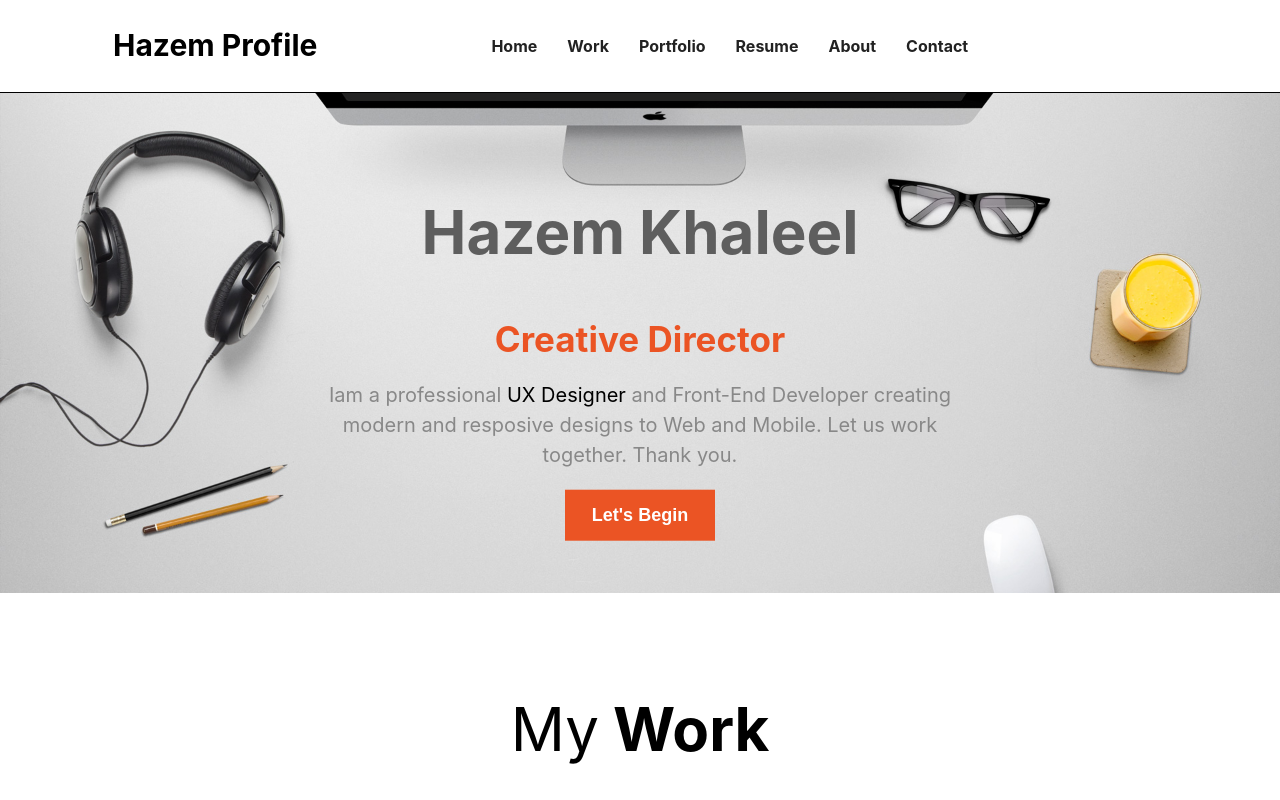
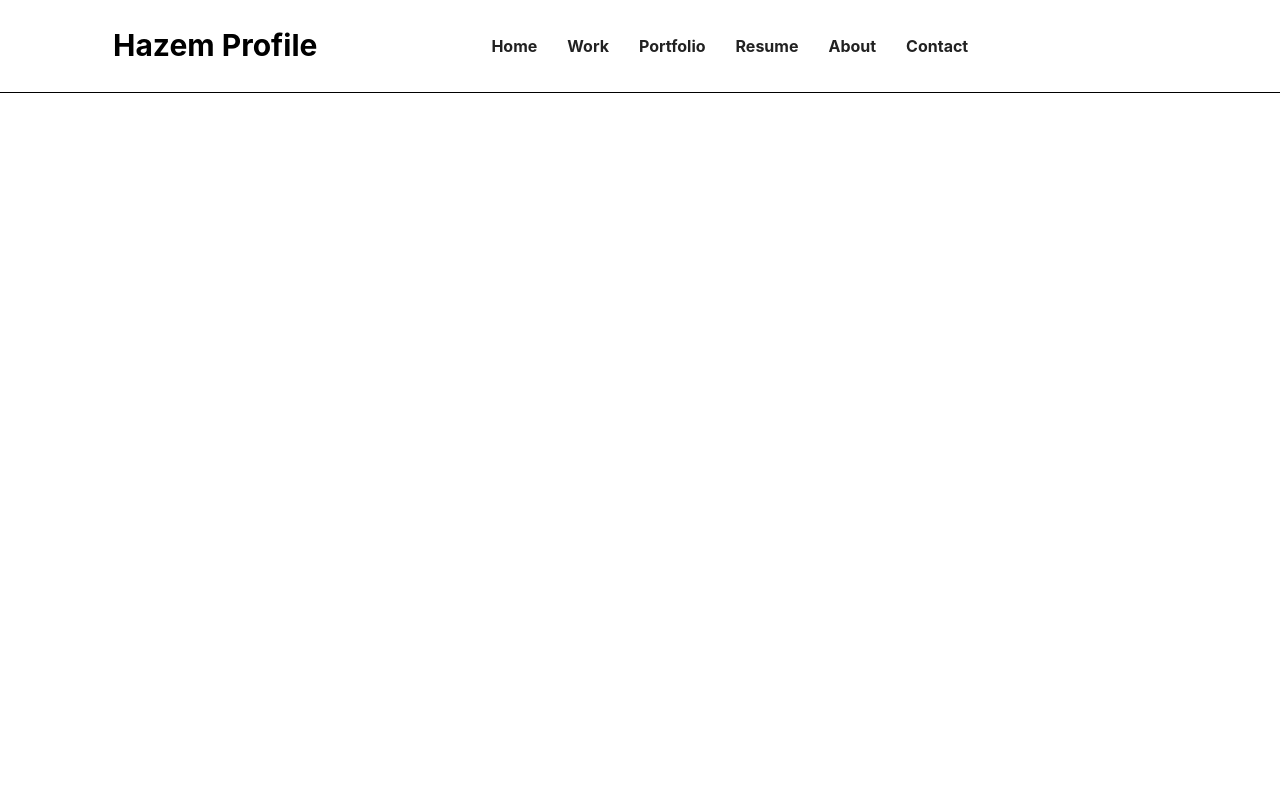
Before and after one commit to shhm8905/template-3, a React (Create React App) app: page / in a window 1280 px wide. Shown: the top 800 px of the page. Built offline with nearby package versions, Linux system fonts and the light colour scheme.

Commit message:
update app.js

```diff
--- a/src/App.js
+++ b/src/App.js
@@ -11,7 +11,7 @@ class App extends Component {
     return (
       <BrowserRouter>
         <Navbar />
-        <Route exact path="/" component={Index} />
+        <Route exact path="/template" component={Index} />
         <Route path="/Contact" component={Contact} />
       </BrowserRouter>
     );
```
